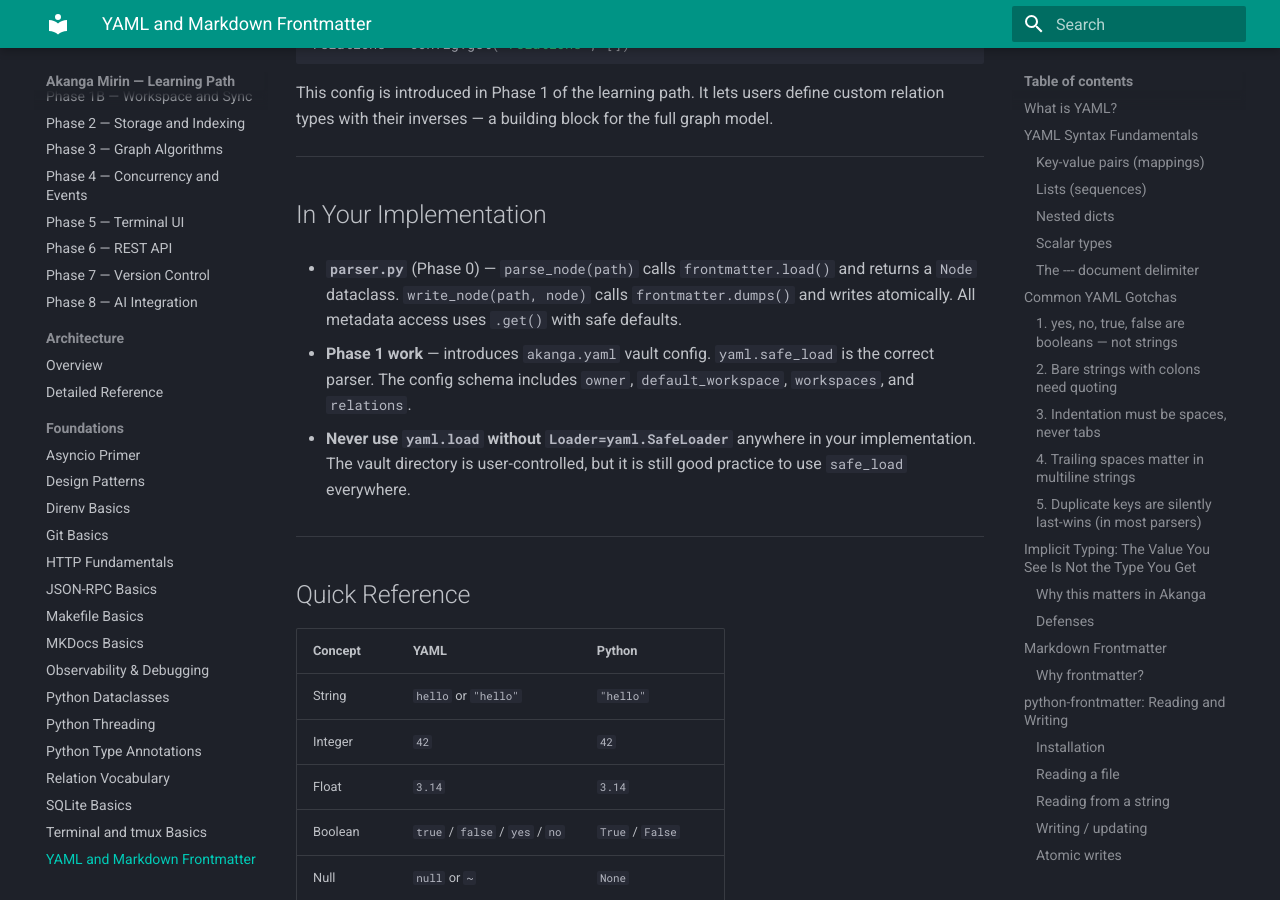
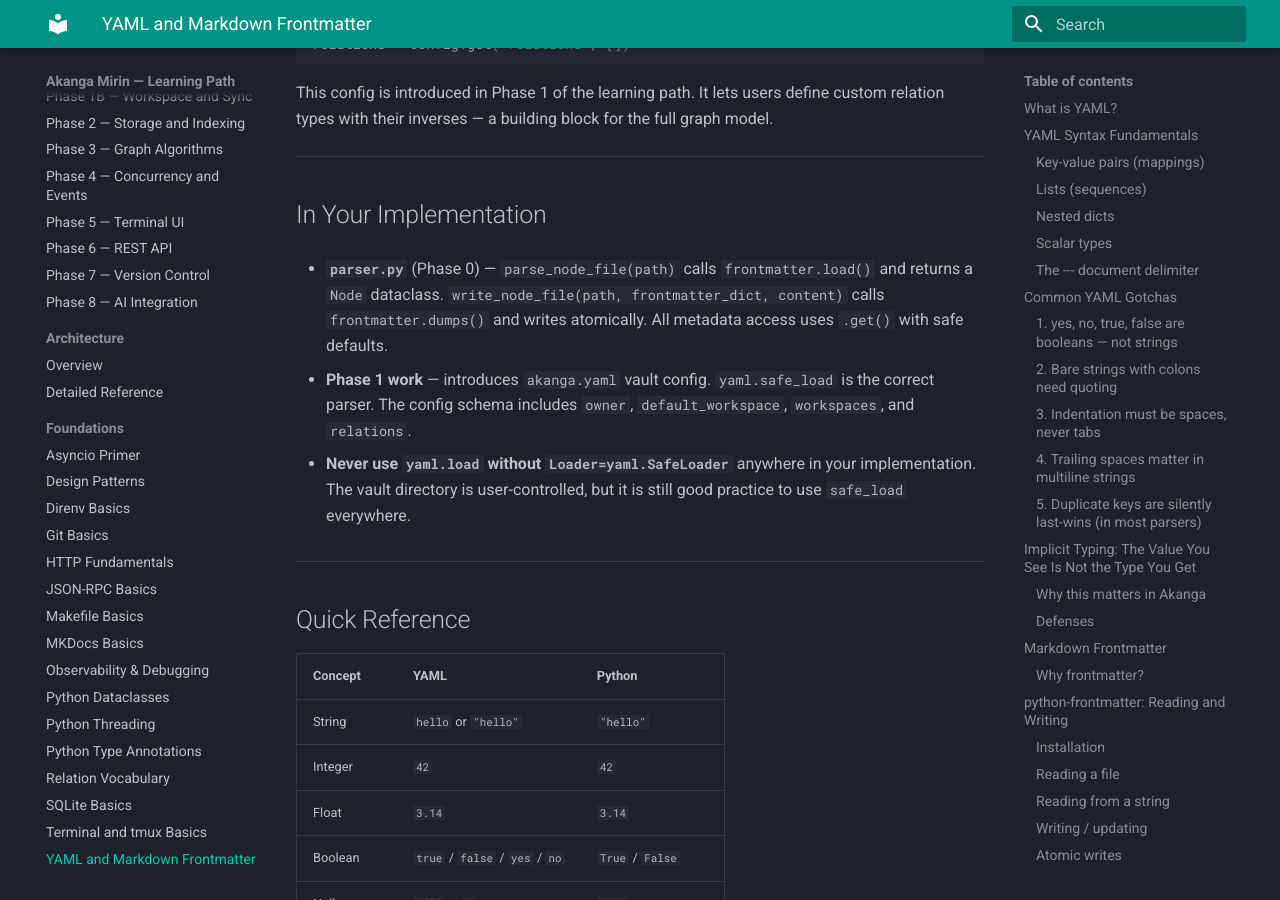
Before and after one commit to ArthurPieri/akanga_mirin, an MkDocs documentation site: the page built from docs/foundations/yaml-and-markdown-frontmatter.md, in a window 1280 px wide and 900 px high, scrolled down 11071 px. Built offline with MkDocs 1.6.1 and Material for MkDocs 9.7.7, drawn with Linux system fonts in a browser that asks for light colours.

Commit message:
docs: session-wrap fixes — _common/_helpers in CLAUDE.md tree, security count, parse_node_file names
Co-Authored-By: Claude Fable 5 <noreply@anthropic.com>

```diff
--- a/docs/foundations/yaml-and-markdown-frontmatter.md
+++ b/docs/foundations/yaml-and-markdown-frontmatter.md
@@ -547,9 +547,10 @@ types with their inverses — a building block for the full graph model.
 
 ## In Your Implementation
 
-- **`parser.py`** (Phase 0) — `parse_node(path)` calls `frontmatter.load()` and returns a
-  `Node` dataclass. `write_node(path, node)` calls `frontmatter.dumps()` and writes atomically.
-  All metadata access uses `.get()` with safe defaults.
+- **`parser.py`** (Phase 0) — `parse_node_file(path)` calls `frontmatter.load()` and returns a
+  `Node` dataclass. `write_node_file(path, frontmatter_dict, content)` calls
+  `frontmatter.dumps()` and writes atomically. All metadata access uses `.get()`
+  with safe defaults.
 
 - **Phase 1 work** — introduces `akanga.yaml` vault config. `yaml.safe_load` is the correct parser.
   The config schema includes `owner`, `default_workspace`, `workspaces`, and `relations`.
```
Also changed, not shown: CLAUDE.md (+6 -3 lines).
